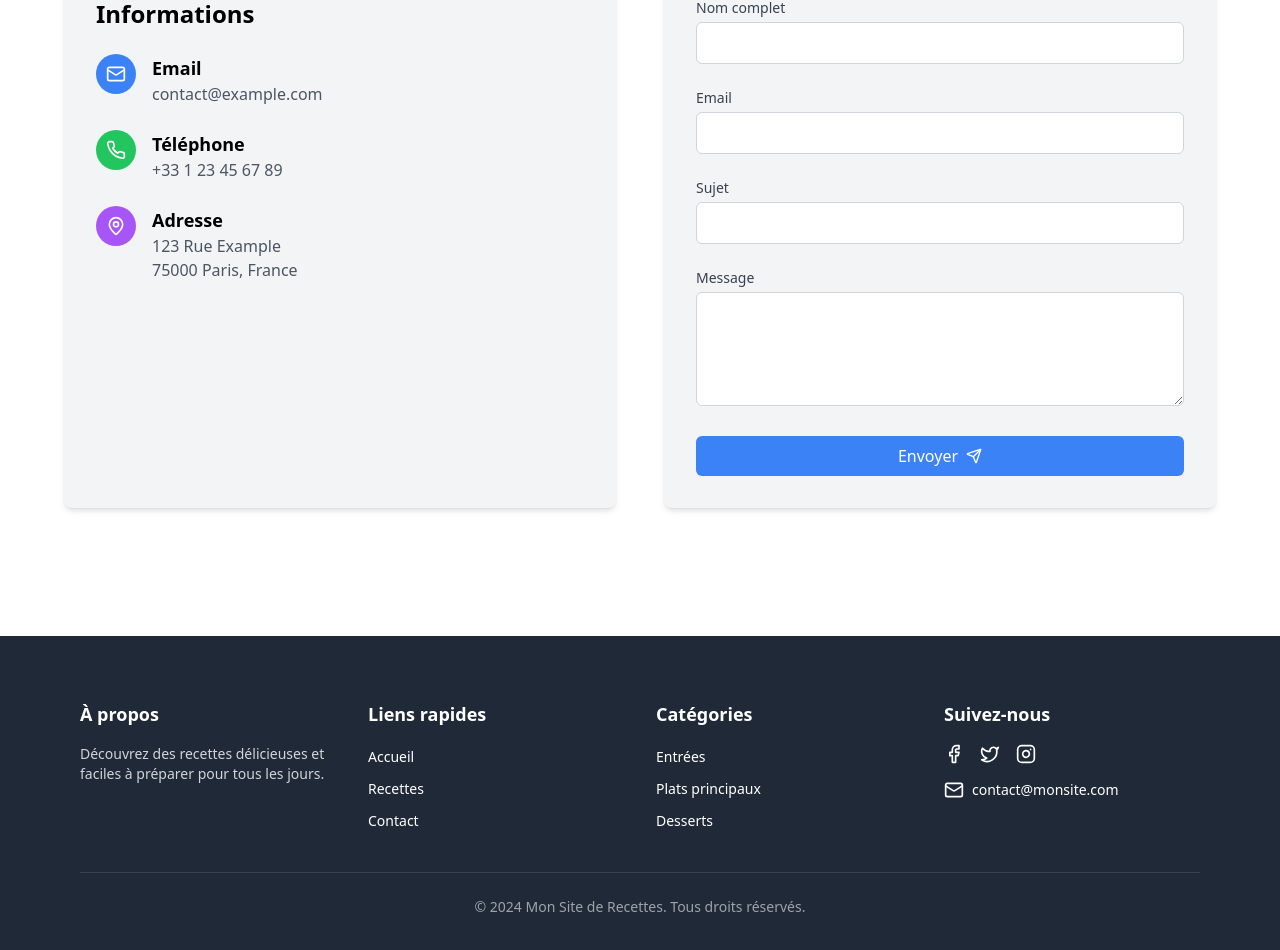
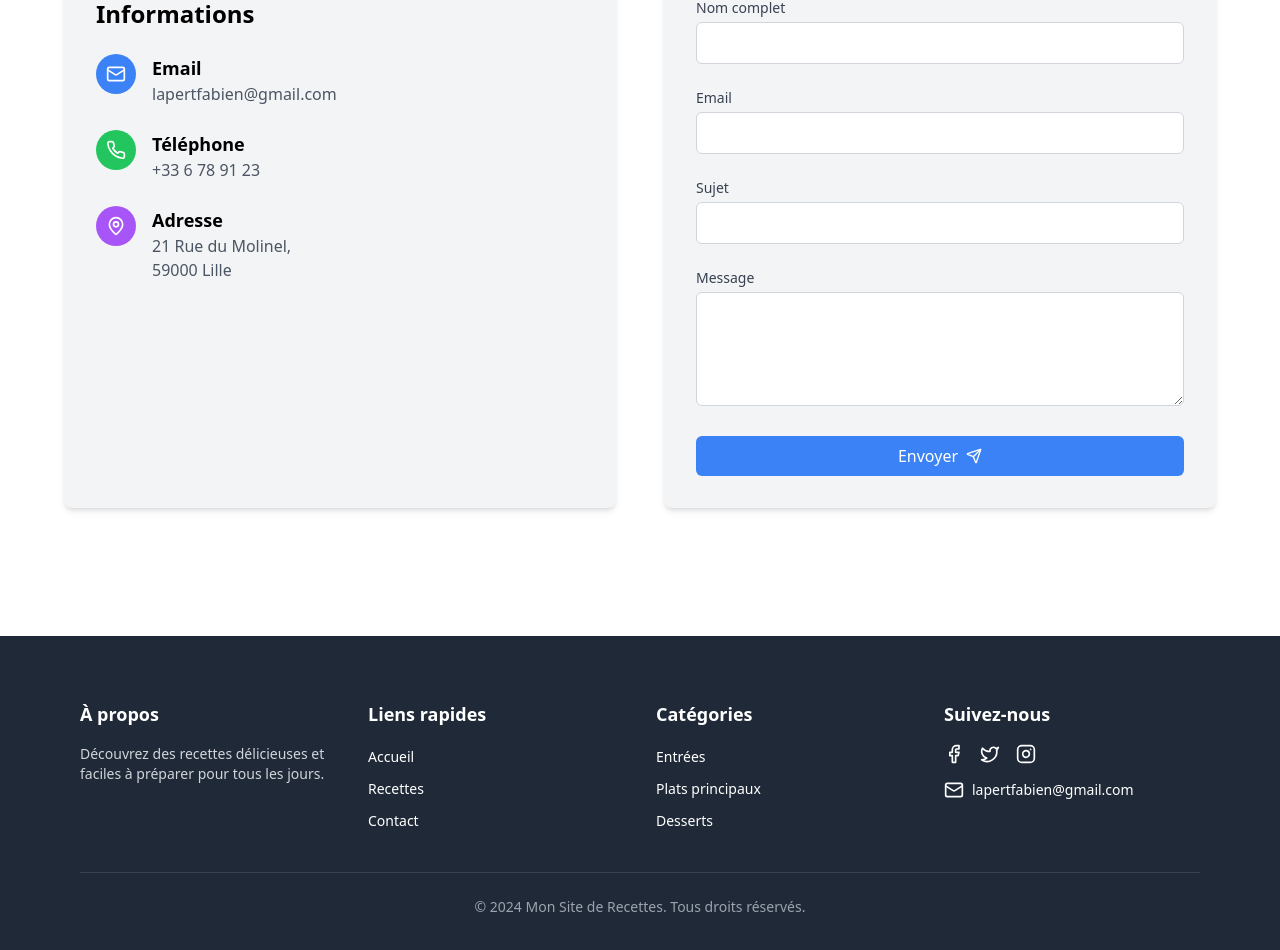
Before and after one commit to fabienlpt/gastronogeek, a Next.js app: page /contact in a window 1280 px wide. Shown: the part 254-1204 px from the top of the page. Built offline with nearby package versions, Linux system fonts and the light colour scheme.

Commit message:
feature(contact): update contact

```diff
--- a/src/app/components/footer.tsx
+++ b/src/app/components/footer.tsx
@@ -102,7 +102,7 @@ const Footer = () => {
             </div>
             <div className="flex items-center space-x-2">
               <Mail size={20} />
-              <span className="text-sm">contact@monsite.com</span>
+              <span className="text-sm">lapertfabien@gmail.com</span>
             </div>
           </div>
         </div>
--- a/src/app/contact/clientContact.tsx
+++ b/src/app/contact/clientContact.tsx
@@ -96,7 +96,7 @@ export default function ContactClient() {
               </div>
               <div>
                 <h3 className="font-semibold text-lg">Email</h3>
-                <p className="text-gray-600">contact@example.com</p>
+                <p className="text-gray-600">lapertfabien@gmail.com</p>
               </div>
             </div>
 
@@ -106,7 +106,7 @@ export default function ContactClient() {
               </div>
               <div>
                 <h3 className="font-semibold text-lg">Téléphone</h3>
-                <p className="text-gray-600">+33 1 23 45 67 89</p>
+                <p className="text-gray-600">+33 6 78 91 23</p>
               </div>
             </div>
 
@@ -117,9 +117,9 @@ export default function ContactClient() {
               <div>
                 <h3 className="font-semibold text-lg">Adresse</h3>
                 <p className="text-gray-600">
-                  123 Rue Example
+                  21 Rue du Molinel,
                   <br />
-                  75000 Paris, France
+                  59000 Lille
                 </p>
               </div>
             </div>
```
